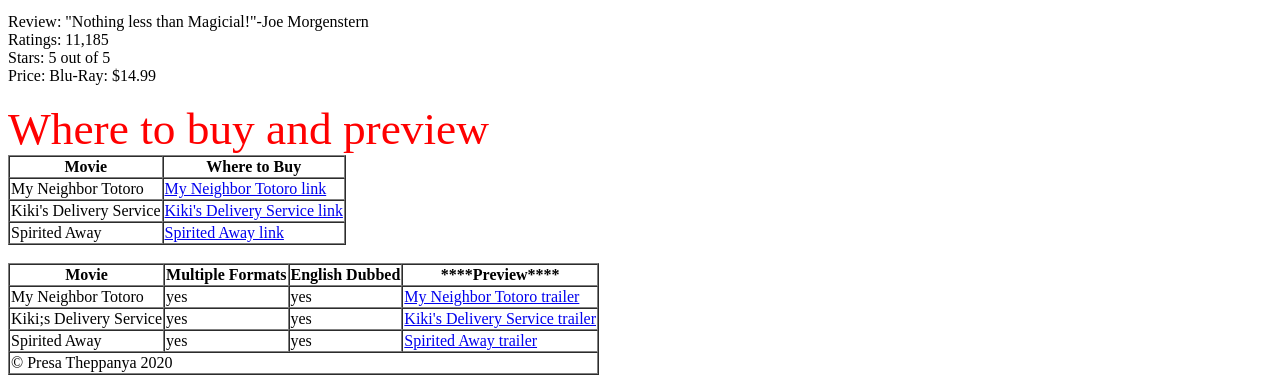
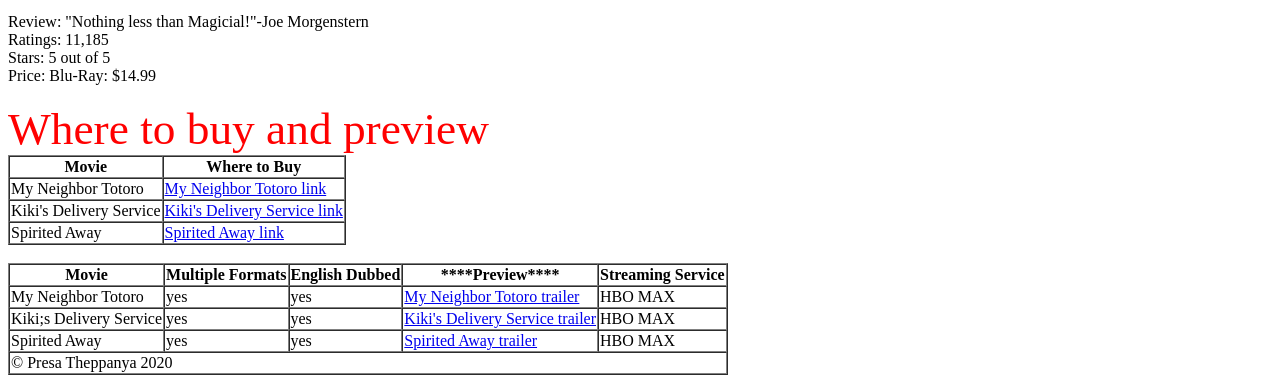
Before and after one commit to itdev160/presa-theppanya-p1, a plain HTML site: page Project1/index.html in a window 1280 px wide. Shown: the part 2161-2544 px from the top of the page. Drawn offline with Linux system fonts and the light colour scheme.

Commit message:
Last Update

```diff
--- a/Project1/index.html
+++ b/Project1/index.html
@@ -16,7 +16,7 @@
         <div id="greeting"></div>
         <div id="author"></div>
     <img id="header-image" src="images/ghibli-logo.jpg"alt="ghibli">
-        From  Film Creator Hiyao Miyazaki
+        From Animated Film Creator/Legend Hayao Miyazaki
     </header>
     <br>
     <br>
@@ -118,6 +118,7 @@
                     <th scope="column">Multiple Formats</th>
                     <th scope="column">English Dubbed</th>
                     <th scope="column">****Preview****</th>
+                    <th scope="column">Streaming Service</th>
                 </tr>
             </thead>
             <tbody>
@@ -126,18 +127,21 @@
                     <td>yes</td>
                     <td>yes</td>
                     <td><a href="https://www.youtube.com/watch?v=WJC1qciW_3k">My Neighbor Totoro trailer</a></td>
+                    <td>HBO MAX</td>
                 </tr>
                 <tr>
                     <td>Kiki;s Delivery Service</td>
                     <td>yes</td>
                     <td>yes</td>
                     <td><a href="https://www.youtube.com/watch?v=piIdiZ44zzU">Kiki's Delivery Service trailer</a></td>
+                    <td>HBO MAX</td>
                 </tr>
                 <tr>
                     <td>Spirited Away</td>
                     <td>yes</td>
                     <td>yes</td>
                     <td><a href="https://www.youtube.com/watch?v=ByXuk9QqQkk">Spirited Away trailer</a></td>
+                    <td>HBO MAX</td>
                 </tr>
             </tbody>
             <tfoot>
```
